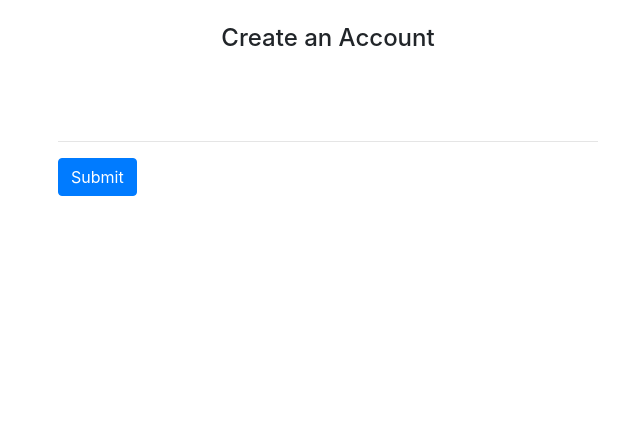
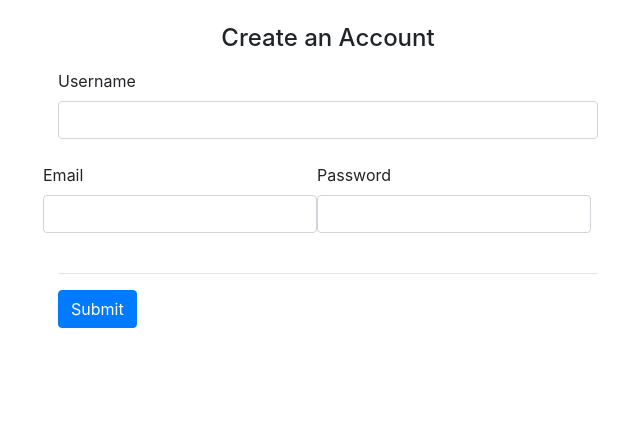
Before and after one commit to aidanlanden22/CioYardSale_public, a Django app: template frontend/templates/cio/signup.html in a window 1280 px wide. Shown: the part 72-499 px from the top of the page, without its empty margins (312-952 px from the left). Run offline with Django 3.2, Linux system fonts and the light colour scheme; the template is opened without the code that fills it: values that come from a table or form of the project are taken from there, others are empty; parts of the project's set-up code (start-up, migrations or seed data) failed here and were passed over; some libraries are stand-ins or nearby versions.

Commit message:
moved all forms to frontend and added a button to get to the sell page

```diff
--- /dev/null
+++ b/frontend/forms.py
@@ -0,0 +1,164 @@
+from django import forms
+from django.contrib.auth.models import User
+
+from api.cio.models import Cio
+from api.students.models import Student
+from api.commodity.models import Commodity
+
+
+# Form for CIOs - the built in User fields
+class SignUpCio(forms.ModelForm):
+    username = forms.CharField(required=True)
+    email = forms.CharField(widget=forms.EmailInput, required=True)
+    password = forms.CharField(widget=forms.PasswordInput, required=True)
+
+    # Use to format and style the form
+    def __init__(self, *args, **kwargs):
+        super(SignUpCio, self).__init__(*args, **kwargs)
+        self.fields['username'].widget.attrs = {
+            'class': 'form-control'
+        }
+        self.fields['password'].widget.attrs = {
+            'class': 'form-control'
+        }
+        self.fields['email'].widget.attrs = {
+            'class': 'form-control'
+        }
+
+    # Emails for each user should be unique
+    def clean_email(self):
+        email = self.cleaned_data.get('email')
+        username = self.cleaned_data.get('username')
+        if email and User.objects.filter(email=email).exclude(username=username).exists():
+            raise forms.ValidationError(u'That email address is already taken.')
+        return email
+
+    class Meta:
+        model = User
+        fields = ['username','password','email']
+
+# Form to make a new commodity
+class CommodityForm(forms.ModelForm):
+
+    def __init__(self, *args, **kwargs):
+        super(CommodityForm, self).__init__(*args, **kwargs)
+
+        self.fields['g_or_s'].widget.attrs = {
+            'class': 'form-control'
+        }
+        self.fields['title'].widget.attrs = {
+            'class': 'form-control'
+        }
+        self.fields['description'].widget.attrs = {
+            'class': 'form-control'
+        }
+        self.fields['quantity'].widget.attrs = {
+            'class': 'form-control'
+        }
+        self.fields['price'].widget.attrs = {
+            'class':'form-control'
+        }
+        self.fields['date_expires'].widget.attrs = {
+            'class': 'form-control'
+        }
+
+    class Meta:
+        model = Commodity
+        exclude = ['date_created','picture','id']
+
+# Add a picture to a commodity
+class CommodityPicForm(forms.Form):
+    picture = forms.ImageField()
+
+    def __init__(self, *args, **kwargs):
+        super(CommodityPicForm, self).__init__(*args, **kwargs)
+        self.fields['picture'].widget.attrs = {
+            'class': 'form-control'
+        }
+
+    class Meta:
+        model = Commodity
+        exclude = ['date_created','g_or_s','title','description','quantity','price','date_expires','id']
+
+# Form for students - the built in User fields
+class SignUpUser(forms.ModelForm):
+    first_name = forms.CharField(required=True)
+    last_name = forms.CharField(required=True)
+    email = forms.CharField(widget=forms.EmailInput, required=True)
+    password = forms.CharField(widget=forms.PasswordInput, required=True)
+
+    # Use to format and style the form
+    def __init__(self, *args, **kwargs):
+        super(SignUpUser, self).__init__(*args, **kwargs)
+        self.fields['username'].widget.attrs = {
+            'class': 'form-control'
+        }
+        self.fields['password'].widget.attrs = {
+            'class': 'form-control'
+        }
+        self.fields['first_name'].widget.attrs = {
+            'class': 'form-control'
+        }
+        self.fields['last_name'].widget.attrs = {
+            'class': 'form-control'
+        }
+        self.fields['email'].widget.attrs = {
+            'class': 'form-control'
+        }
+
+    # Emails for each user should be unique
+    def clean_email(self):
+        email = self.cleaned_data.get('email')
+        username = self.cleaned_data.get('username')
+        if email and User.objects.filter(email=email).exclude(username=username).exists():
+            raise forms.ValidationError(u'That email address is already taken.')
+        return email
+
+    class Meta:
+        model = User
+        fields = ['username','password','first_name','last_name','email']
+
+# Form for the additional User fields
+class SignUpStudent(forms.ModelForm):
+    def __init__(self, *args, **kwargs):
+        super(SignUpStudent, self).__init__(*args, **kwargs)
+        self.fields['year'].widget.attrs = {
+            'class': 'form-control'
+        }
+
+    class Meta:
+        model = Student
+        exclude = ['active','user']
+
+# Let the user edit their profile
+class EditUser(forms.ModelForm):
+    username = forms.CharField(required=True)
+    first_name = forms.CharField(required=True)
+    last_name = forms.CharField(required=True)
+    email = forms.CharField(widget=forms.EmailInput, required=True)
+
+    def __init__(self, *args, **kwargs):
+        super(EditUser, self).__init__(*args, **kwargs)
+        self.fields['username'].widget.attrs = {
+            'class': 'form-control'
+        }
+        self.fields['first_name'].widget.attrs = {
+            'class': 'form-control'
+        }
+        self.fields['last_name'].widget.attrs = {
+            'class': 'form-control'
+        }
+        self.fields['email'].widget.attrs = {
+            'class': 'form-control'
+        }
+
+    def clean_email(self):
+        email = self.cleaned_data.get('email')
+        username = self.instance.username
+        if User.objects.filter(email=email).exclude(username=username).exists():
+            raise forms.ValidationError(u'That email address is already taken.')
+        return email
+
+    class Meta:
+        model = User
+        fields = ['username','first_name','last_name','email']
--- a/frontend/views.py
+++ b/frontend/views.py
@@ -1,9 +1,9 @@
 from django.shortcuts import render
 
 from django.contrib.auth.models import User
-# from django.contrib.auth import authenticate, login, logout
+from django.contrib.auth import authenticate, login, logout
 
-from api.commodity.forms import CommodityForm
+from .forms import CommodityForm
 
 def index(request):
     return render(request, 'index.html')
```
Also changed, not shown: api/cio/forms.py (deleted, +0 -34 lines), api/commodity/forms.py (deleted, +0 -43 lines), frontend/templates/index.html (+15 -1 lines).
